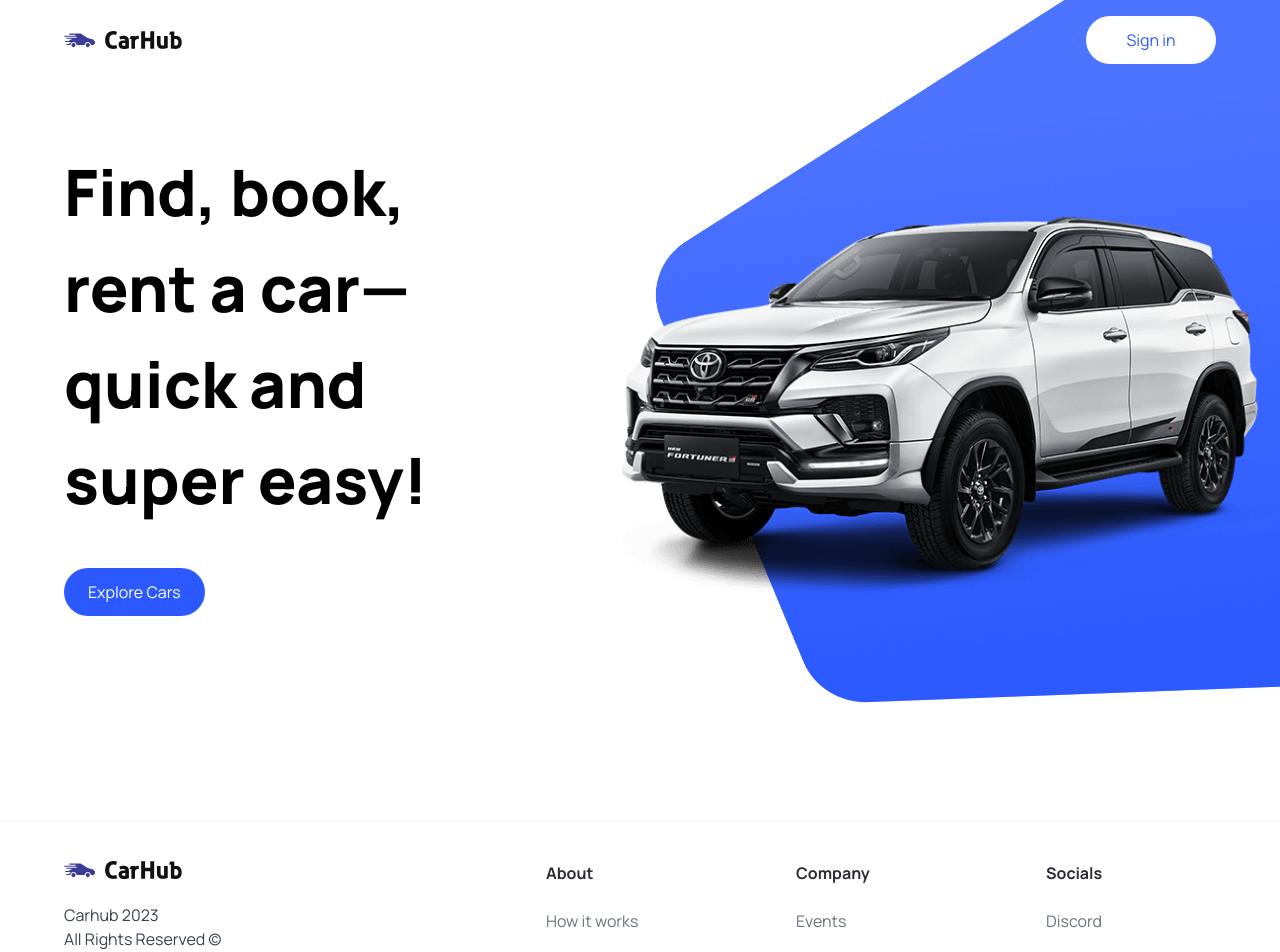
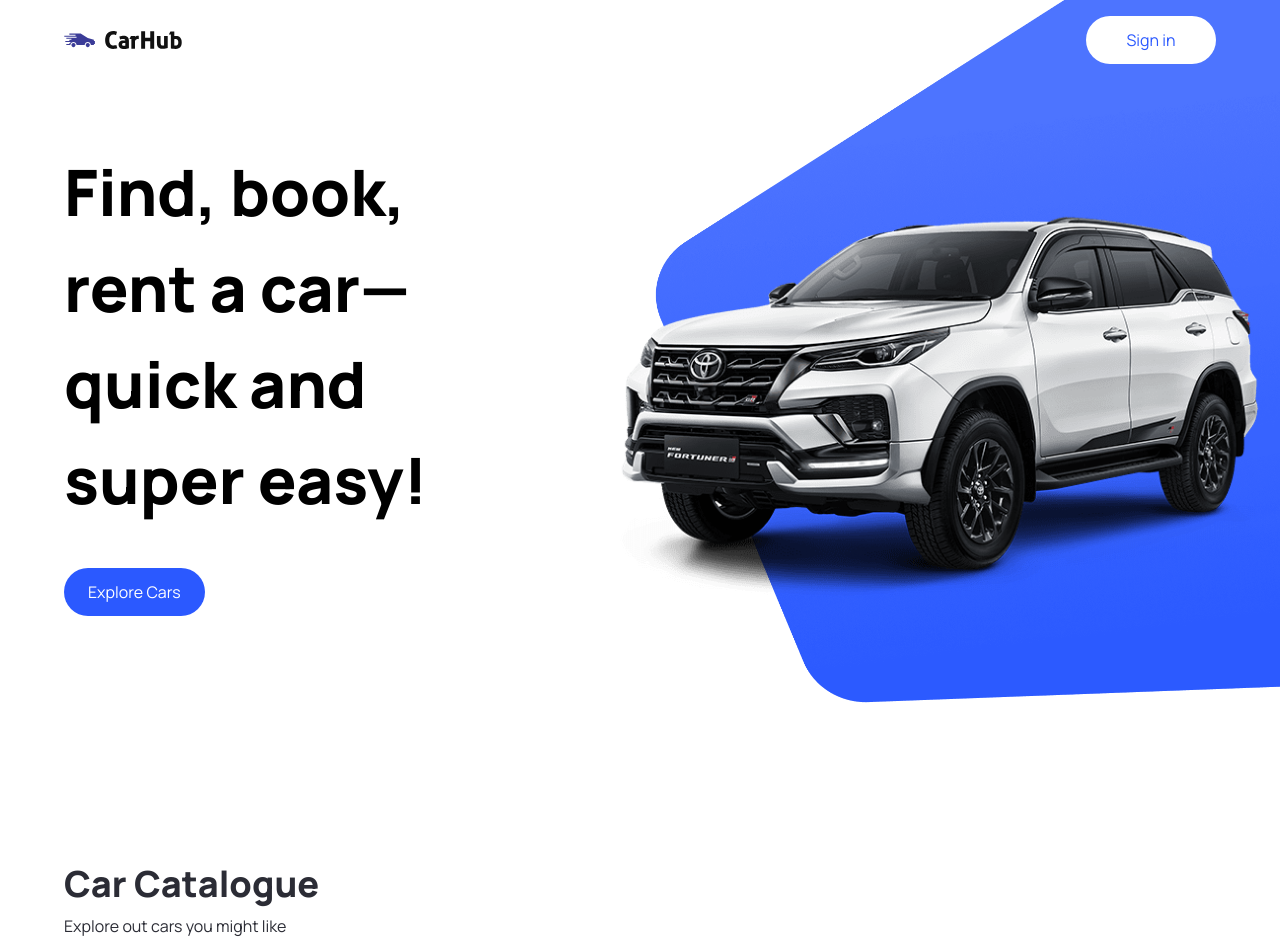
Before and after one commit to Rami-Fayad/Car-Deals-Nextjs-App, a Next.js app: page / in a window 1280 px wide. Shown: the top 952 px of the page. Built offline with nearby package versions, Linux system fonts and the light colour scheme.

Commit message:
Car Catalogue Starter

```diff
--- a/app/page.tsx
+++ b/app/page.tsx
@@ -6,6 +6,12 @@
 
       <main className="overflow-hidden">
         <Hero />
+        <div className='mt-12 padding-x padding-y max-width' id='discover'>
+        <div className='home__text-container'>
+          <h1 className='text-4xl font-extrabold'>Car Catalogue</h1>
+          <p>Explore out cars you might like</p>
+        </div>
+        </div>
       </main>
 
 
--- a/package.json
+++ b/package.json
@@ -9,9 +9,13 @@
     "lint": "next lint"
   },
   "dependencies": {
+    "axios": "^1.8.4",
+    "framer-motion": "^12.6.3",
     "next": "15.2.4",
     "react": "^19.0.0",
     "react-dom": "^19.0.0",
+    "react-icons": "^5.5.0",
+    "swr": "^2.3.3",
     "tailwind": "^3.1.0"
   },
   "devDependencies": {
```
Also changed, not shown: 1 other file (tests, documents, lock files or other folders).
